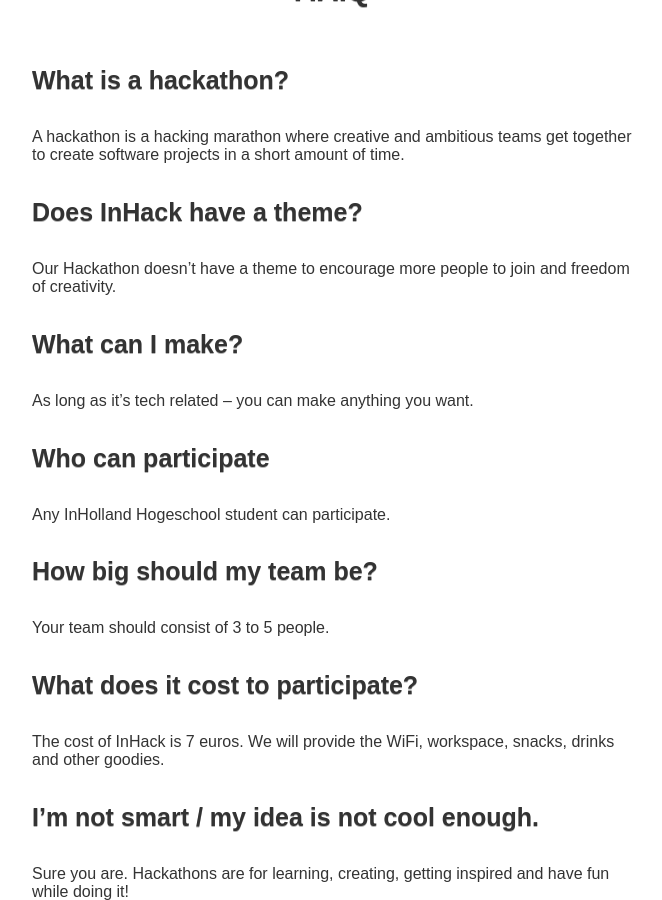
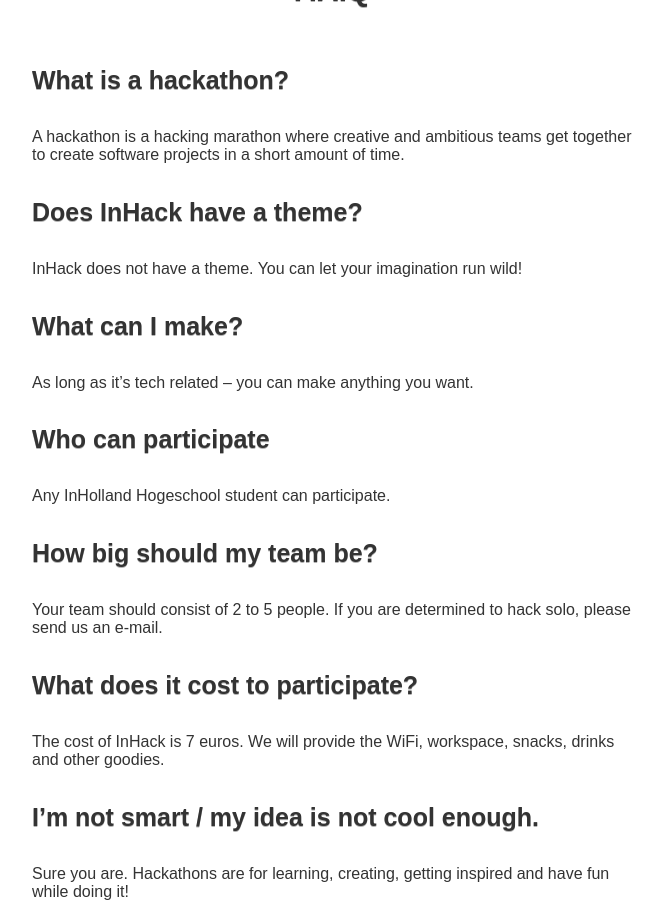
Before and after one commit to InHack2018/inhack2018.github.io, a Jekyll site: the page built from index.html, in a window 1280 px wide and 900 px high, scrolled down 1636 px. Shown: the whole window, without its empty margins (308-970 px from the left). Built offline with Jekyll 4.4.1, drawn with Linux system fonts in a browser that asks for light colours; nearby versions of some CDN libraries; some of the changed text lies outside the part shown.

Commit message:
Update info

```diff
--- a/_posts/0000-03-01-detailed-info.md
+++ b/_posts/0000-03-01-detailed-info.md
@@ -14,8 +14,7 @@
 
 #### Does InHack have a theme?
 
-Our Hackathon doesn't have a theme to encourage more people to join and
-freedom of creativity.
+InHack does not have a theme. You can let your imagination run wild!
 
 #### What can I make?
 
@@ -27,7 +26,7 @@
 
 #### How big should my team be?
 
-Your team should consist of 3 to 5 people.
+Your team should consist of 2 to 5 people. If you are determined to hack solo, please send us an e-mail.
 
 #### What does it cost to participate?
 
@@ -43,10 +42,6 @@
 </section>
 
 <section markdown="1">
-
-#### How many people per team?
-
-2 – 5 people per team.
 
 #### How do I join?
 
@@ -72,6 +67,14 @@
 which study year you're in, so they will know what your expected level of
 knowledge is.
 
+#### What about the rights to my work?
+
+Anything you write, build or create belongs to you!
+
+#### Are there any prizes?
+
+Yes! Although prizes are not the driver behind hacking there will be some cool surprises for the winning team.
+
 #### I still have more questions.
 
 E-mail us at inhack2018@gmail.com
```
